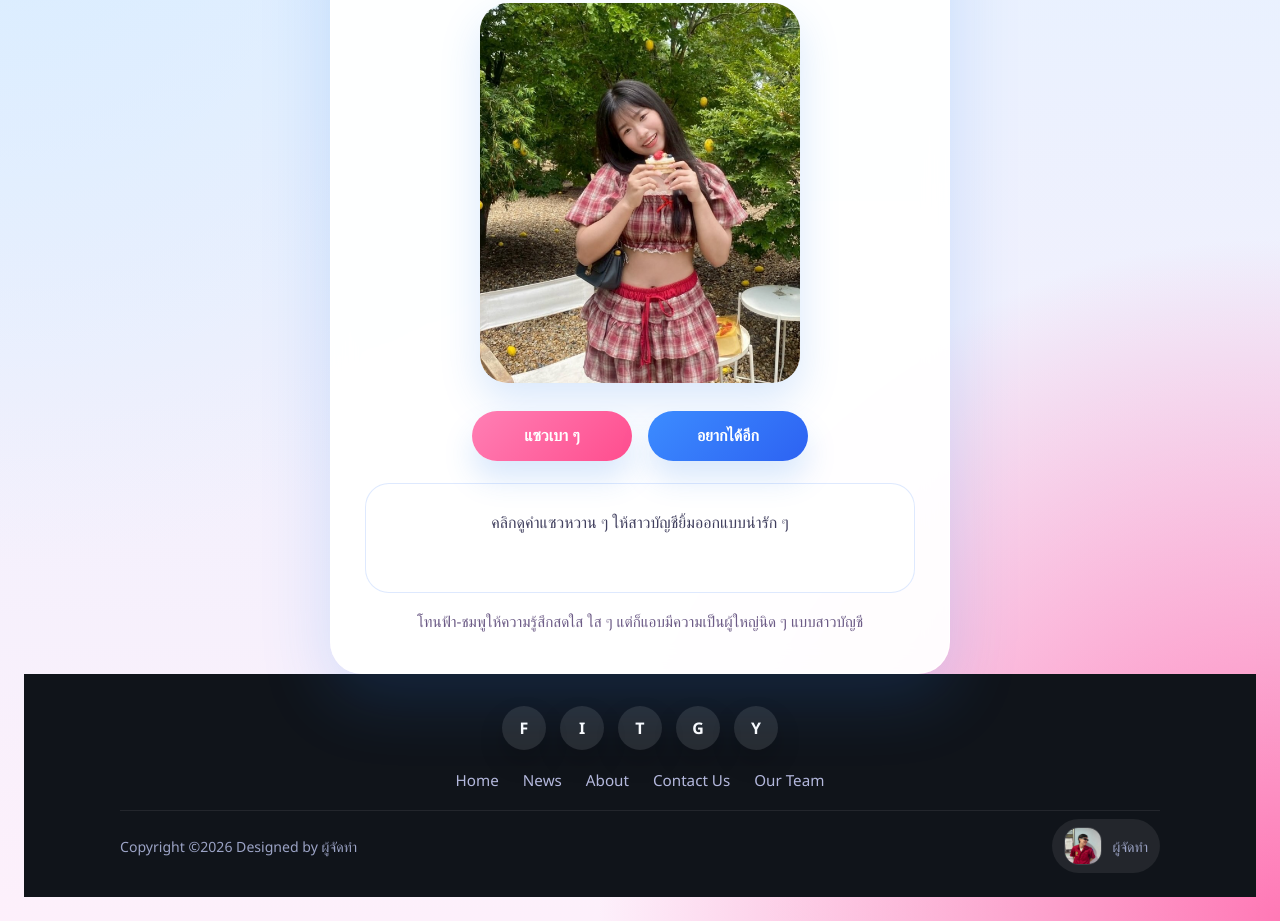
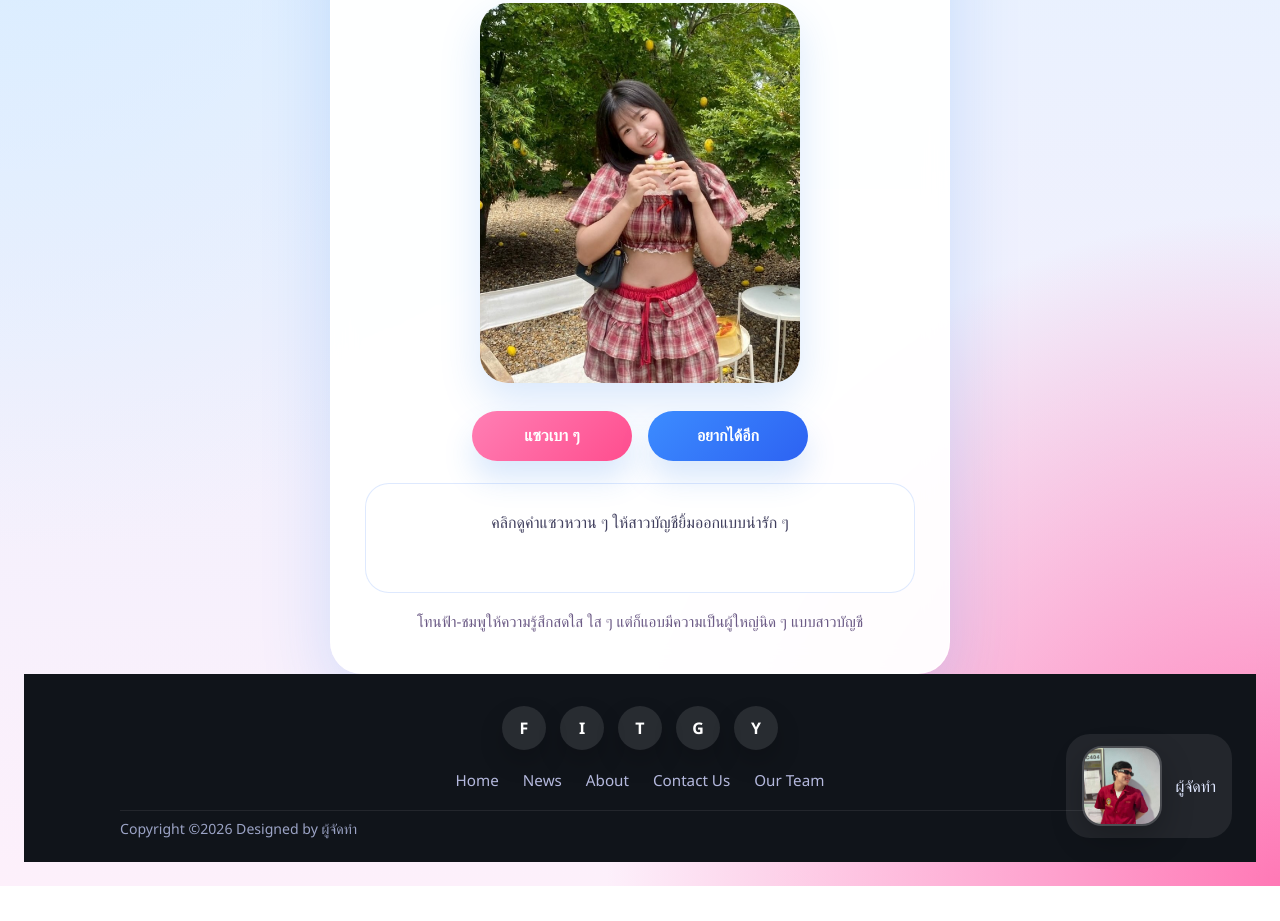
Before and after one commit to wanchai7/Nisa, a plain HTML site: page index.html in a window 1280 px wide. Shown: the part 207-1128 px from the top of the page. After the commit the page ends 1093 px from the top, so only its background shows below. Drawn offline with Linux system fonts and the light colour scheme.

Commit message:
version 0.1.5

```diff
--- a/index.html
+++ b/index.html
@@ -144,6 +144,7 @@
         }
 
         .footer {
+            position: relative;
             width: 100%;
             margin-top: auto;
             background: #10141a;
@@ -152,7 +153,8 @@
         }
 
         .footer-inner {
-            width: min(1040px, 100%);
+            width: 100%;
+            max-width: 1040px;
             margin: 0 auto;
             display: flex;
             flex-direction: column;
@@ -221,20 +223,24 @@
         }
 
         .footer-badge {
+            position: absolute;
+            right: 24px;
+            bottom: 24px;
             display: inline-flex;
             align-items: center;
-            gap: 10px;
+            gap: 14px;
             background: rgba(255, 255, 255, 0.08);
-            border-radius: 999px;
-            padding: 8px 12px;
+            border-radius: 24px;
+            padding: 12px 16px;
         }
 
         .footer-badge img {
-            width: 38px;
-            height: 38px;
-            border-radius: 14px;
+            width: 80px;
+            height: 80px;
+            border-radius: 20px;
             object-fit: cover;
-            border: 1px solid rgba(255, 255, 255, 0.12);
+            border: 2px solid rgba(255, 255, 255, 0.18);
+            box-shadow: 0 12px 32px rgba(0, 0, 0, 0.24);
         }
     </style>
 </head>
@@ -273,11 +279,11 @@
             </div>
             <div class="footer-bottom">
                 <span>Copyright ©2026 Designed by ผู้จัดทำ</span>
-                <div class="footer-badge">
-                    <img src="view.png" alt="ผู้จัดทำ" />
-                    <span>ผู้จัดทำ</span>
-                </div>
             </div>
+        </div>
+        <div class="footer-badge">
+            <img src="view.png" alt="ผู้จัดทำ" />
+            <span>ผู้จัดทำ</span>
         </div>
     </footer>
 
```
